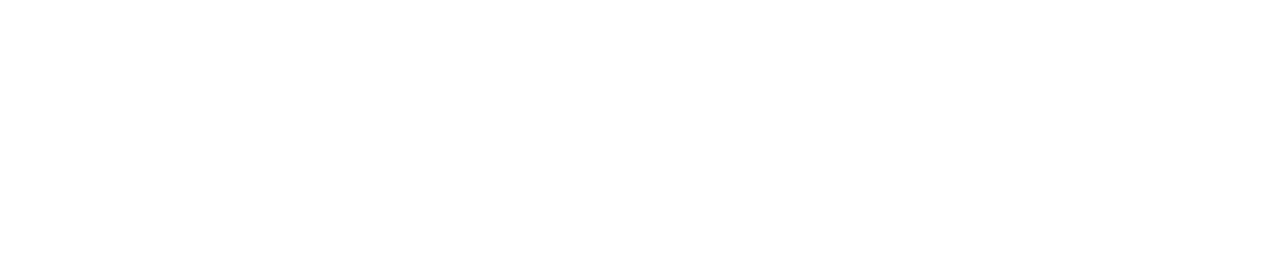
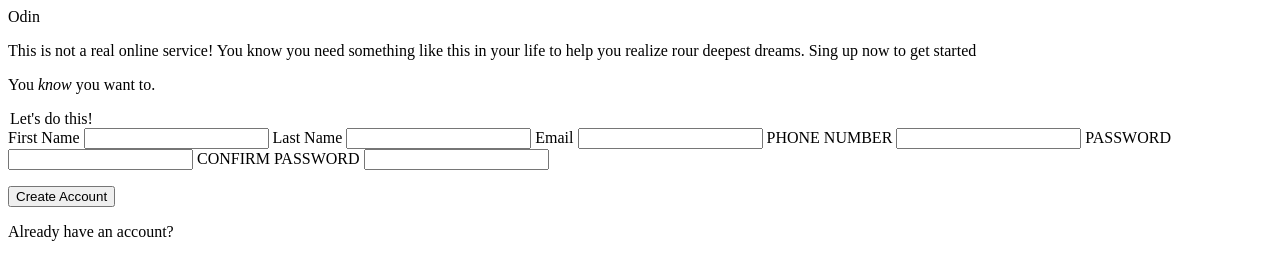
Before and after one commit to izaquedmf/Project-Sign-up-Form, a plain HTML site: page index.html in a window 1280 px wide. Drawn offline with Linux system fonts and the light colour scheme.

Commit message:
create the website structure

```diff
--- a/index.html
+++ b/index.html
@@ -7,6 +7,47 @@
     <title>Document</title>
 </head>
 <body>
+    <logo>Odin</logo>
+    <div id="right-container">
+        <header>
+            <p>
+                This is not a real online service! You know you need something like this in your
+                life to help you realize rour deepest dreams. Sing up now to get started
+            </p>
+            <p>You <em>know</em> you want to.</p>
+        </header>
+        <form action="example.com/path" method="post">
+            <legend>Let's do this!</legend>
+
+            <label for="first_name">First Name</label>
+            <input type="text" id="first_name" name="first_name">
+
+            <label for="last_name">Last Name</label>
+            <input type="text" id="last_name" name="last_name">
+
+            <label for="email">Email</label>
+            <input type="email" id="email" name="email">
+
+            <label for="phone">PHONE NUMBER</label>
+            <input type="tel" id="phone" name="phone">
+
+            <label for="pwd">PASSWORD</label>
+            <input type="password" id="pwd" name="pwd">
+
+            <label for="confirm_pwd">CONFIRM PASSWORD</label>
+            <input type="password" id="confirm_pwd" name="confirm_pwd">
+
+            <section>
+                <p>
+                  <button type="submit">Create Account</button>
+                </p>
+                <p>Already have an account?</p>
+            </section>
+
+        </form>
+
+    </div>
+
 
 </body>
 </html>
```
